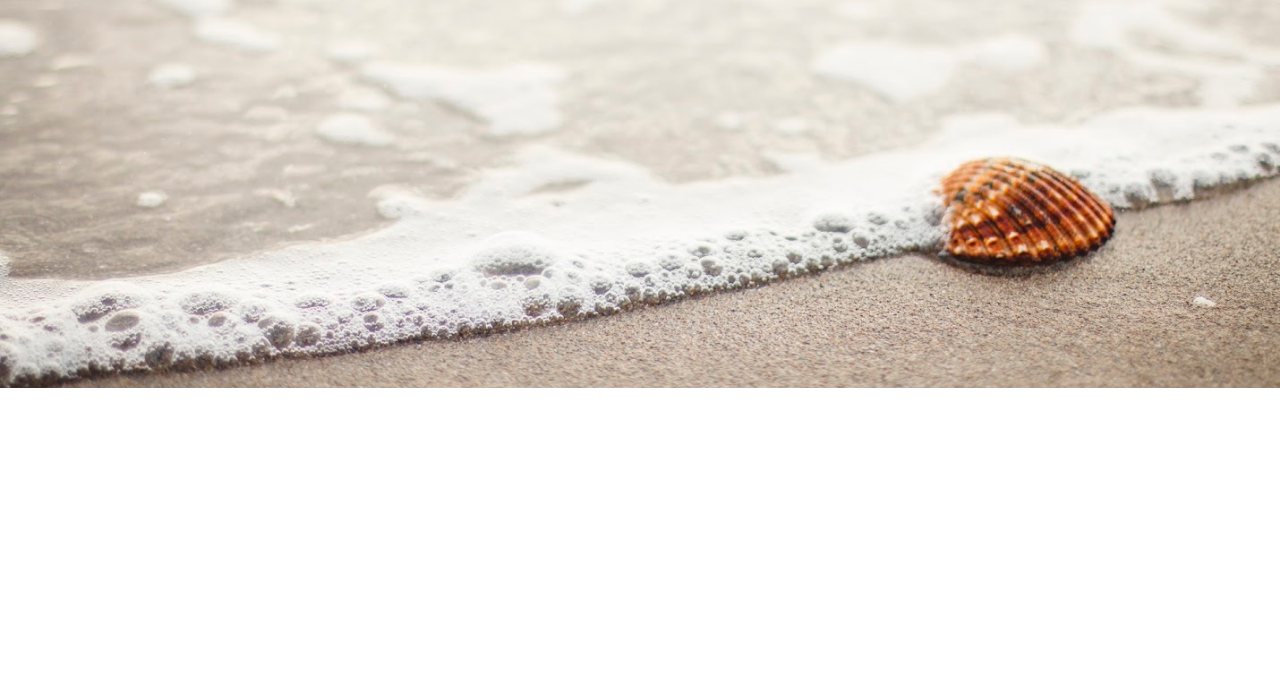
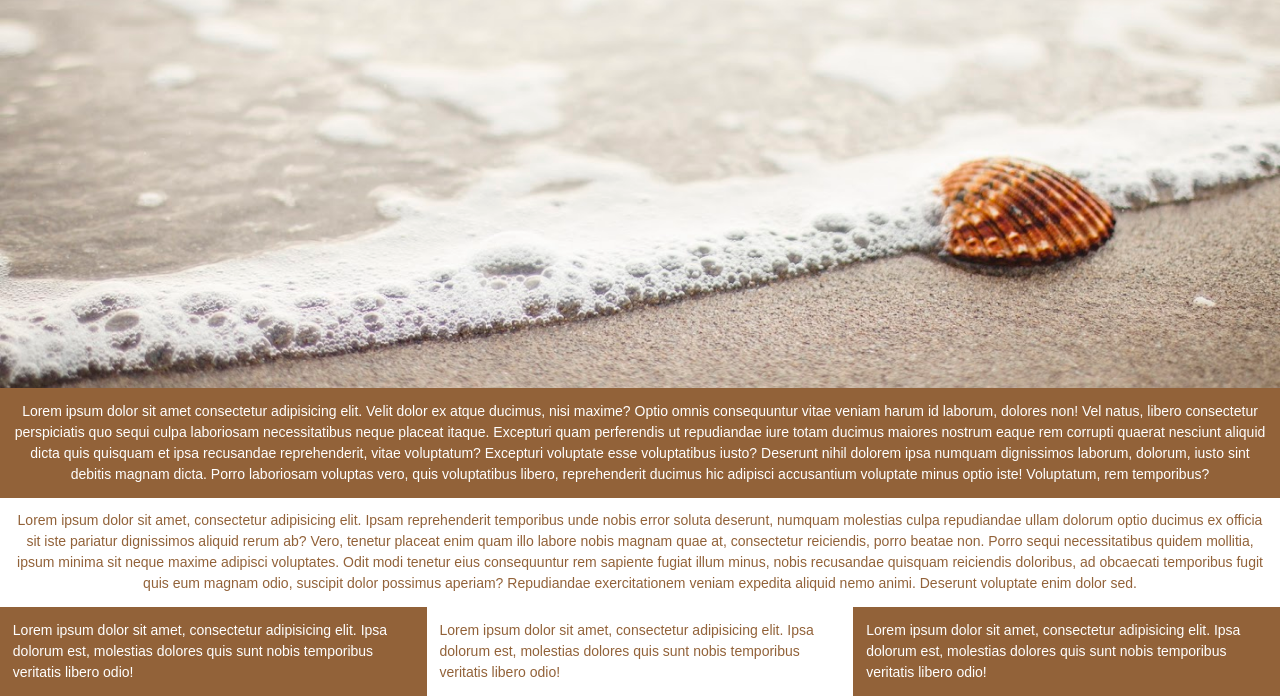
Before and after one commit to BilousOleg/Html-CSS_task1, a plain HTML site: page index.html in a window 1280 px wide. Shown: the part 412-1108 px from the top of the page. Before the commit the page ends 800 px from the top, so only its background shows below. Drawn offline with Linux system fonts and the light colour scheme.

Commit message:
Add a footer and main semantic sections

```diff
--- a/assets/css/style.css
+++ b/assets/css/style.css
@@ -6,12 +6,12 @@
 
 body {
     font-family: sans-serif;
+    text-align: center;
 }
 
 header {
     min-height: 100vh;
 
-    text-align: center;
     color: #926239;
 
     background-color: white;
@@ -53,3 +53,30 @@ a:hover {
     color: white;
     background-color: #926239;
 }
+
+.light-paragraph {
+    background-color: white;
+    color: #926239;
+    font-size: 14px;
+    padding: 1%;
+    line-height: 1.5;
+}
+
+.dark-paragraph {
+    background-color: #926239;
+    color: white;
+    font-size: 14px;
+    padding: 1%;
+    line-height: 1.5;
+}
+
+footer {
+    font-size: 0;
+}
+
+footer p {
+    display: inline-block;
+    text-align: start;
+    width: calc(100% / 3);
+    font-size: 16px;
+}
--- a/index.html
+++ b/index.html
@@ -13,8 +13,27 @@
             <p>
             Lorem ipsum dolor sit amet consectetur, adipisicing elit. Assumenda eligendi nobis natus, facere incidunt nihil?
             </p>
-            <a href="#">Read More</a>
+            <a href="#footer">Read More</a>
         </article>
     </header>
+    <main>
+        <p class="dark-paragraph">
+            Lorem ipsum dolor sit amet consectetur adipisicing elit. Velit dolor ex atque ducimus, nisi maxime? Optio omnis consequuntur vitae veniam harum id laborum, dolores non! Vel natus, libero consectetur perspiciatis quo sequi culpa laboriosam necessitatibus neque placeat itaque. Excepturi quam perferendis ut repudiandae iure totam ducimus maiores nostrum eaque rem corrupti quaerat nesciunt aliquid dicta quis quisquam et ipsa recusandae reprehenderit, vitae voluptatum? Excepturi voluptate esse voluptatibus iusto? Deserunt nihil dolorem ipsa numquam dignissimos laborum, dolorum, iusto sint debitis magnam dicta. Porro laboriosam voluptas vero, quis voluptatibus libero, reprehenderit ducimus hic adipisci accusantium voluptate minus optio iste! Voluptatum, rem temporibus?
+        </p>
+        <p class="light-paragraph">
+            Lorem ipsum dolor sit amet, consectetur adipisicing elit. Ipsam reprehenderit temporibus unde nobis error soluta deserunt, numquam molestias culpa repudiandae ullam dolorum optio ducimus ex officia sit iste pariatur dignissimos aliquid rerum ab? Vero, tenetur placeat enim quam illo labore nobis magnam quae at, consectetur reiciendis, porro beatae non. Porro sequi necessitatibus quidem mollitia, ipsum minima sit neque maxime adipisci voluptates. Odit modi tenetur eius consequuntur rem sapiente fugiat illum minus, nobis recusandae quisquam reiciendis doloribus, ad obcaecati temporibus fugit quis eum magnam odio, suscipit dolor possimus aperiam? Repudiandae exercitationem veniam expedita aliquid nemo animi. Deserunt voluptate enim dolor sed.
+        </p>
+    </main>
+    <footer id="footer">
+        <p class="dark-paragraph">
+                Lorem ipsum dolor sit amet, consectetur adipisicing elit. Ipsa dolorum est, molestias dolores quis sunt nobis temporibus veritatis libero odio!
+            </p>
+            <p class="light-paragraph">
+                Lorem ipsum dolor sit amet, consectetur adipisicing elit. Ipsa dolorum est, molestias dolores quis sunt nobis temporibus veritatis libero odio!
+            </p>
+            <p class="dark-paragraph">
+                Lorem ipsum dolor sit amet, consectetur adipisicing elit. Ipsa dolorum est, molestias dolores quis sunt nobis temporibus veritatis libero odio!
+            </p>
+    </footer>
 </body>
 </html>
```
